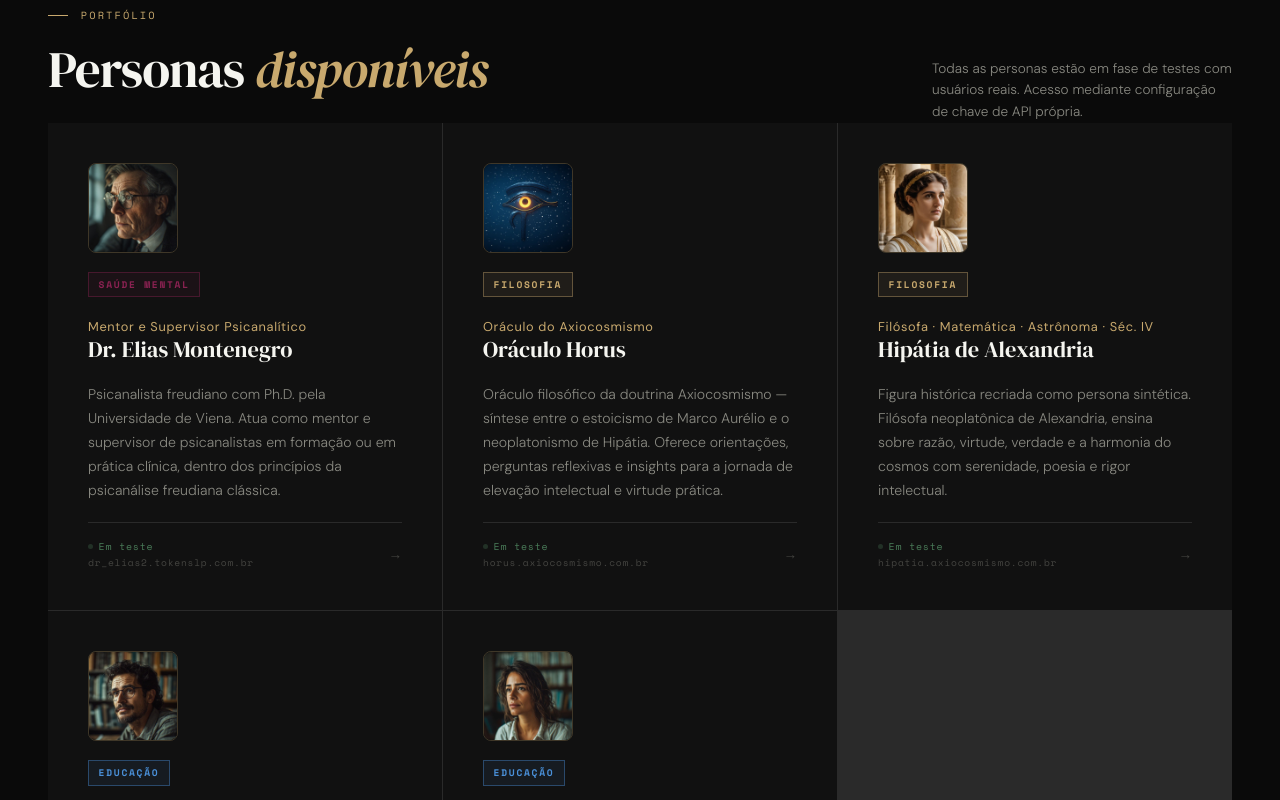
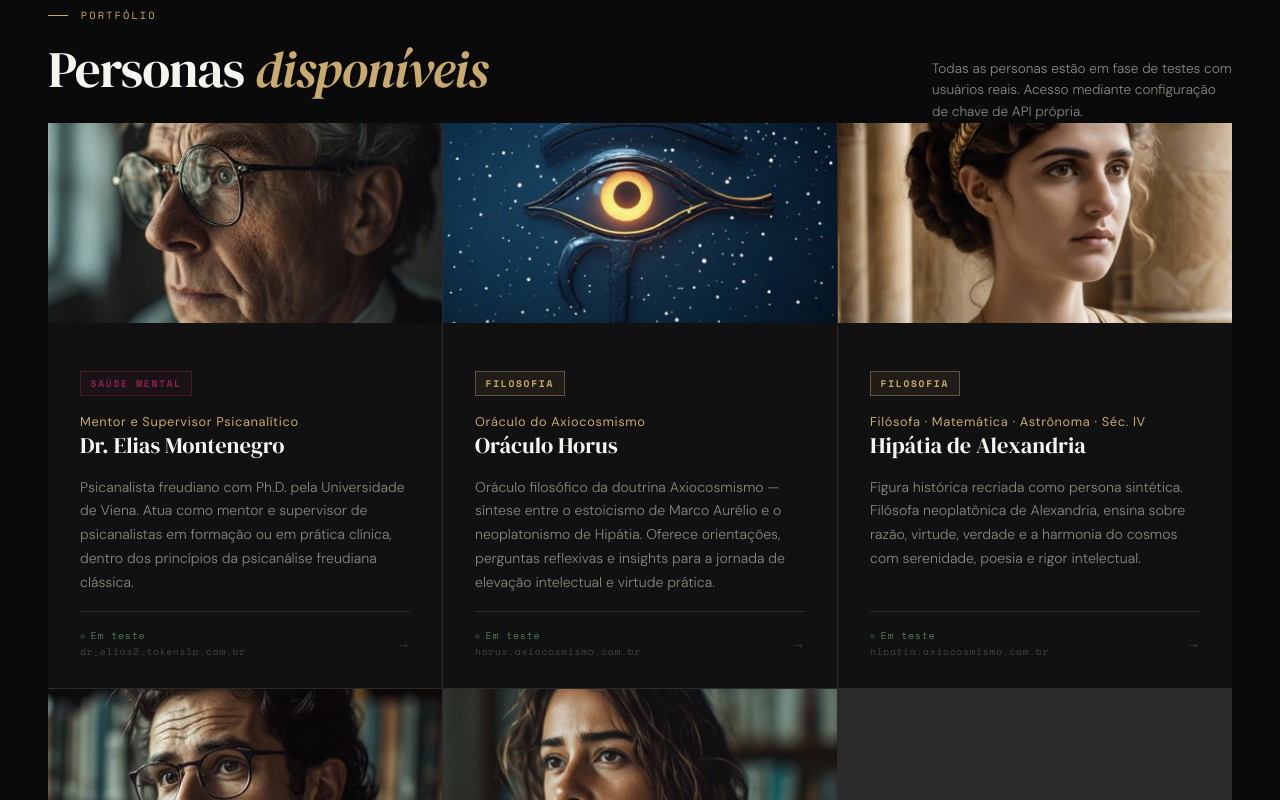
Before and after one commit to franckparra/token, a plain HTML site: page index.html in a window 1280 px wide. Shown: the part 1500-2300 px from the top of the page. Drawn offline with nearby package versions, Linux system fonts and the light colour scheme.

Commit message:
Add files via upload

```diff
--- a/index.html
+++ b/index.html
@@ -366,7 +366,7 @@
 
   .persona-card {
     background: var(--dark);
-    padding: 2.5rem;
+    padding: 0;
     transition: background 0.3s;
     display: flex;
     flex-direction: column;
@@ -442,6 +442,25 @@
     color: var(--text-dimmer);
     letter-spacing: 0.08em;
   }
+
+  .persona-card-body {
+    padding: 1.8rem 2rem;
+    display: flex;
+    flex-direction: column;
+    gap: 1rem;
+    flex: 1;
+  }
+
+  .persona-photo-banner {
+    width: 100%;
+    height: 200px;
+    object-fit: cover;
+    display: block;
+    filter: grayscale(20%);
+    transition: filter 0.3s;
+  }
+
+  .persona-card:hover .persona-photo-banner { filter: grayscale(0%); }
 
   .persona-arrow {
     font-size: 0.85rem;
@@ -826,7 +845,8 @@
   <div class="personas-grid fade-in">
 
     <a href="https://dr_elias2.tokenslp.com.br" target="_blank" rel="noopener" class="persona-card">
-      <img src="elias.jpg" alt="Dr. Elias Montenegro" style="width:90px;height:90px;border-radius:8px;object-fit:cover;border:1px solid var(--accent-border);" onerror="this.style.display='none'">
+      <img src="elias.jpg" alt="Dr. Elias Montenegro" class="persona-photo-banner" onerror="this.style.display='none'">
+      <div class="persona-card-body">
       <div class="persona-tag tag-saude">Saúde Mental</div>
       <div>
         <div class="persona-role">Mentor e Supervisor Psicanalítico</div>
@@ -842,10 +862,12 @@
         </div>
         <div class="persona-arrow">→</div>
       </div>
+      </div>
     </a>
 
     <a href="https://horus.axiocosmismo.com.br" target="_blank" rel="noopener" class="persona-card">
-      <img src="horus.jpg" alt="Oráculo Horus" style="width:90px;height:90px;border-radius:8px;object-fit:cover;border:1px solid var(--accent-border);" onerror="this.style.display='none'">
+      <img src="horus.jpg" alt="Oráculo Horus" class="persona-photo-banner" onerror="this.style.display='none'">
+      <div class="persona-card-body">
       <div class="persona-tag tag-filosofia">Filosofia</div>
       <div>
         <div class="persona-role">Oráculo do Axiocosmismo</div>
@@ -861,10 +883,12 @@
         </div>
         <div class="persona-arrow">→</div>
       </div>
+      </div>
     </a>
 
     <a href="https://hipatia.axiocosmismo.com.br" target="_blank" rel="noopener" class="persona-card">
-      <img src="hipatia.jpg" alt="Hipátia de Alexandria" style="width:90px;height:90px;border-radius:8px;object-fit:cover;border:1px solid var(--accent-border);" onerror="this.style.display='none'">
+      <img src="hipatia.jpg" alt="Hipátia de Alexandria" class="persona-photo-banner" onerror="this.style.display='none'">
+      <div class="persona-card-body">
       <div class="persona-tag tag-filosofia">Filosofia</div>
       <div>
         <div class="persona-role">Filósofa · Matemática · Astrônoma · Séc. IV</div>
@@ -880,10 +904,12 @@
         </div>
         <div class="persona-arrow">→</div>
       </div>
+      </div>
     </a>
 
     <a href="https://tutor1m3.tokenslp.com.br" target="_blank" rel="noopener" class="persona-card">
-      <img src="roberto.jpg" alt="Prof. Dr. Roberto Azevedo" style="width:90px;height:90px;border-radius:8px;object-fit:cover;border:1px solid var(--accent-border);" onerror="this.style.display='none'">
+      <img src="roberto.jpg" alt="Prof. Dr. Roberto Azevedo" class="persona-photo-banner" onerror="this.style.display='none'">
+      <div class="persona-card-body">
       <div class="persona-tag tag-educacao">Educação</div>
       <div>
         <div class="persona-role">Professor e Tutor de Matemática</div>
@@ -899,10 +925,12 @@
         </div>
         <div class="persona-arrow">→</div>
       </div>
+      </div>
     </a>
 
     <a href="https://tutor2pl2.tokenslp.com.br" target="_blank" rel="noopener" class="persona-card">
-      <img src="debora.jpg" alt="Profa. Dra. Débora Carvalho" style="width:90px;height:90px;border-radius:8px;object-fit:cover;border:1px solid var(--accent-border);" onerror="this.style.display='none'">
+      <img src="debora.jpg" alt="Profa. Dra. Débora Carvalho" class="persona-photo-banner" onerror="this.style.display='none'">
+      <div class="persona-card-body">
       <div class="persona-tag tag-educacao">Educação</div>
       <div>
         <div class="persona-role">Professora e Tutora de Português e Literatura</div>
@@ -917,6 +945,7 @@
           <div class="persona-domain">tutor2pl2.tokenslp.com.br</div>
         </div>
         <div class="persona-arrow">→</div>
+      </div>
       </div>
     </a>
 
```
